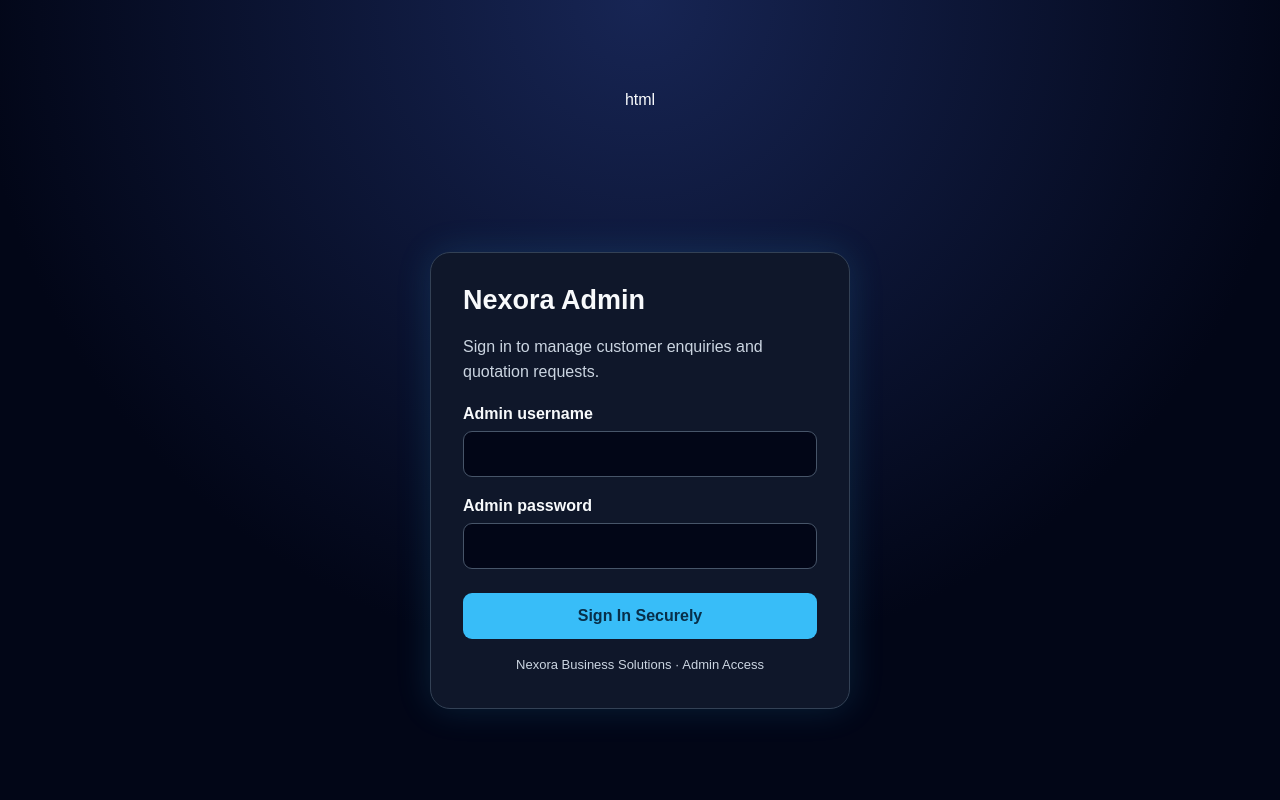
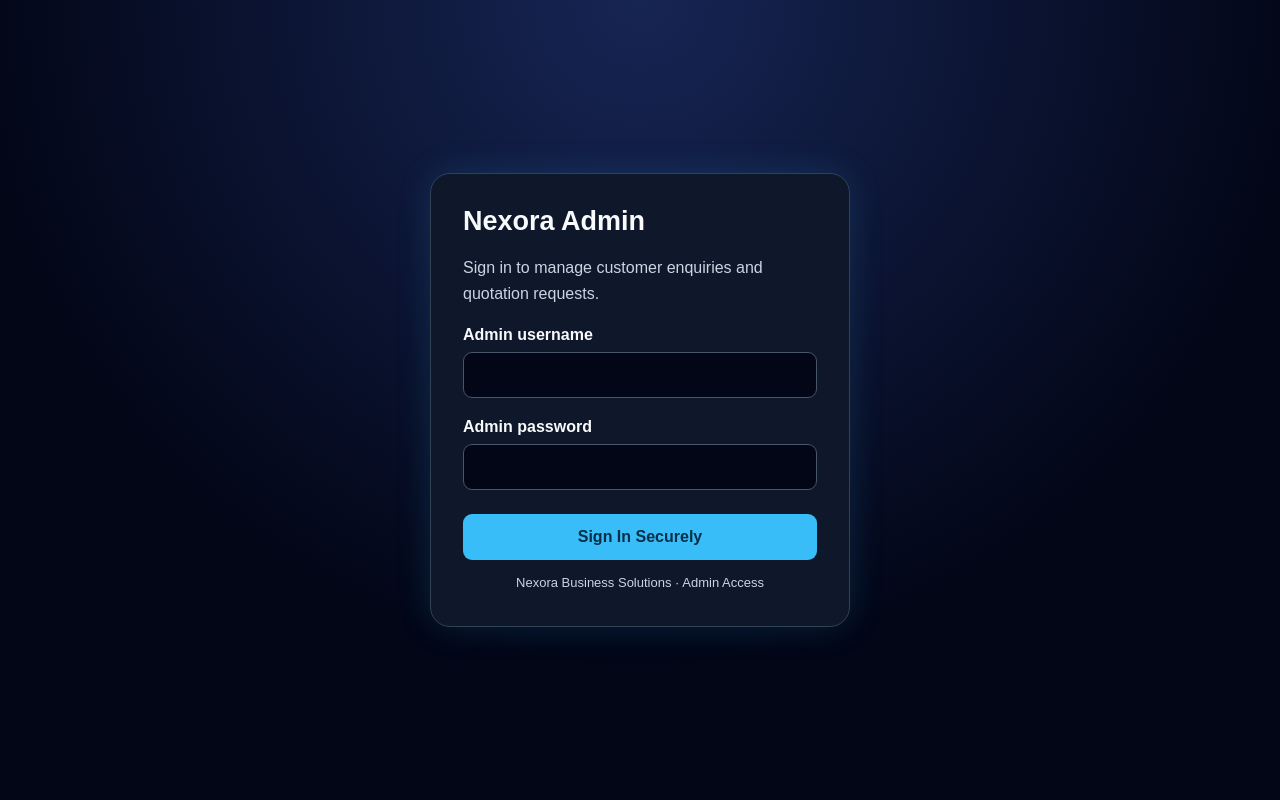
Before and after one commit to muvhangos/nexora-ai-business-chatbot, a Python web app: template templates/admin_login.html in a window 1280 px wide. Run offline with Jinja, Linux system fonts and the light colour scheme; the template is opened without the code that fills it, so the values that code supplies are empty.

Commit message:
Update Nexora admin login

```diff
--- a/static/script.js
+++ b/static/script.js
@@ -1,4 +1,3 @@
-
 const chatForm = document.getElementById("chat-form");
 const messageInput = document.getElementById("message-input");
 const chatMessages = document.getElementById("chat-messages");
--- a/templates/admin_login.html
+++ b/templates/admin_login.html
@@ -1,4 +1,3 @@
-html
 <!DOCTYPE html>
 <html lang="en">
 <head>
```
